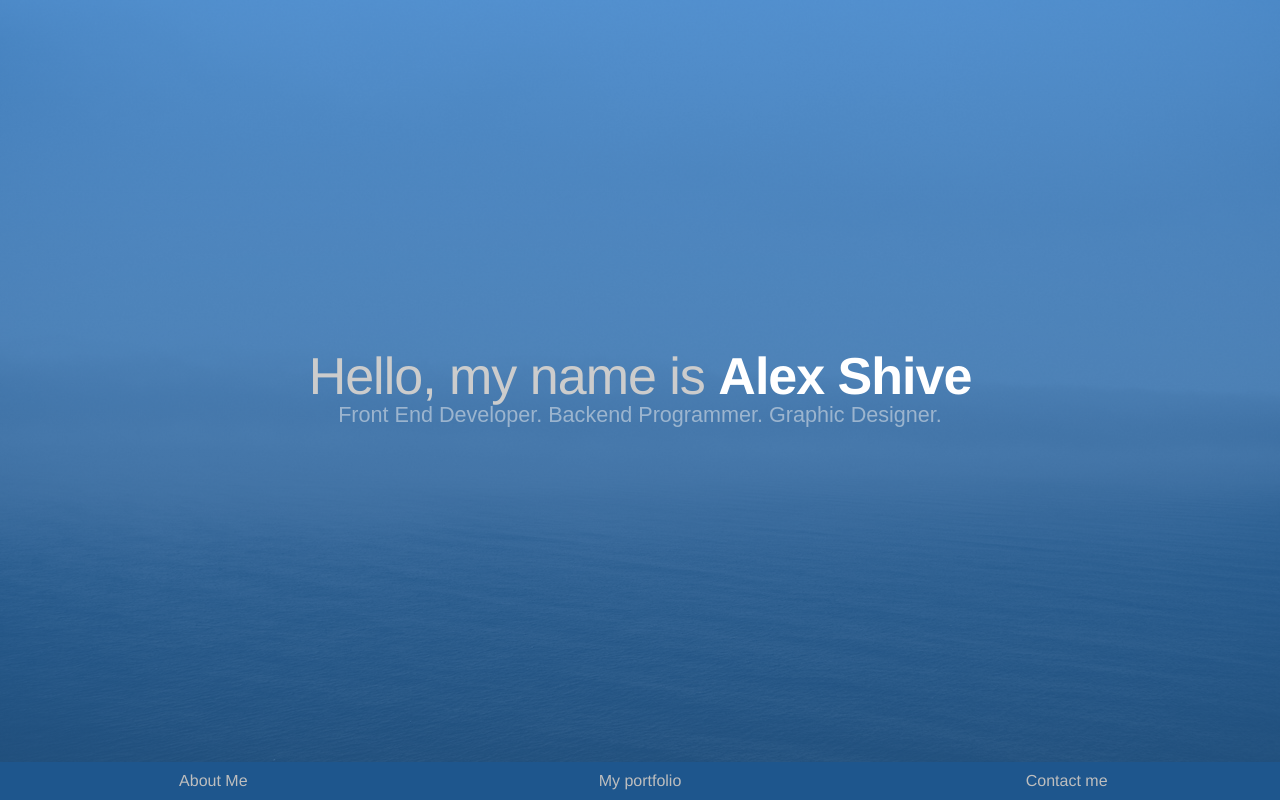
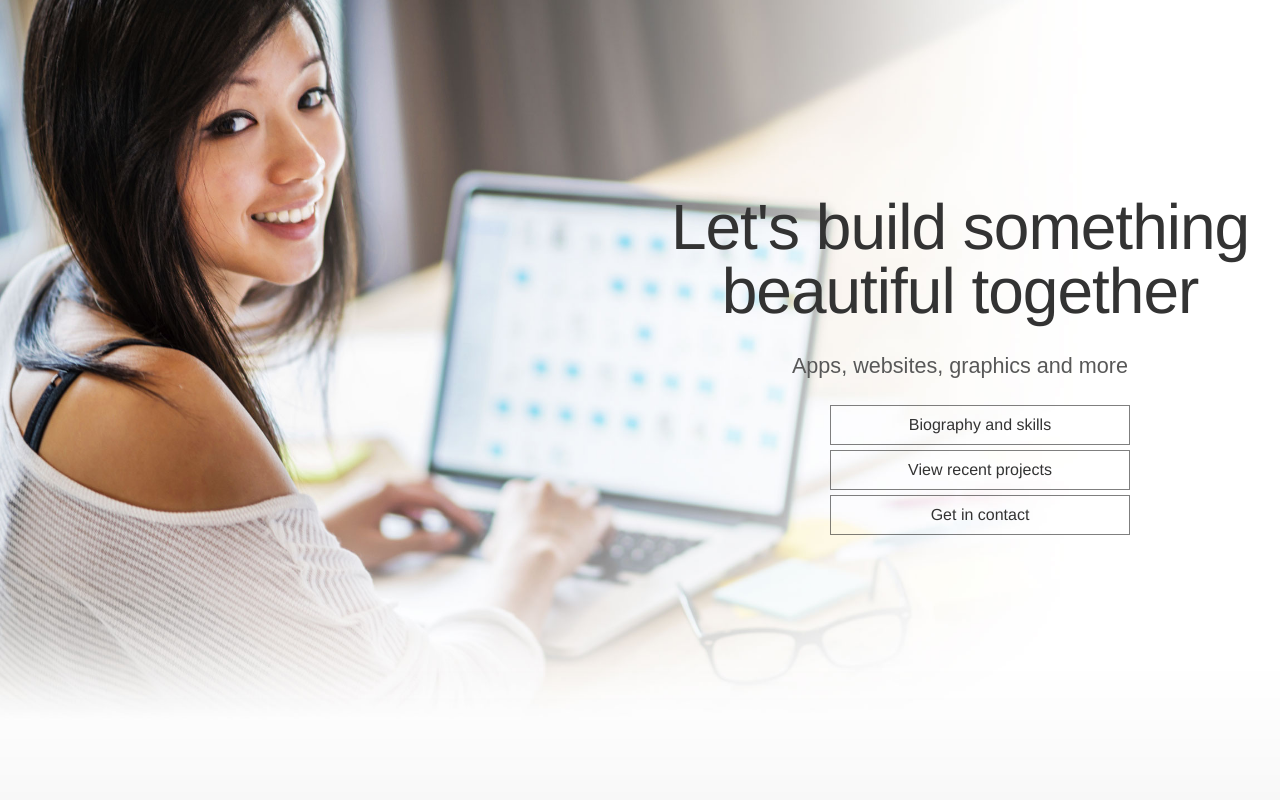
Before and after one commit to alexshive/alexshive.github.io, a website: page index.html in a window 1280 px wide. Shown: the top 800 px of the page. Drawn offline with Linux system fonts and the light colour scheme; files that its build step writes are made by us from their sources.

Commit message:
Updated style with laptop

```diff
--- a/index.html
+++ b/index.html
@@ -17,29 +17,35 @@
 
 	<header>
 		<hgroup>
-			<h1>Hello, my name is <strong>Alex Shive</strong></h1>
-			<h2>Front End Developer. Backend Programmer. Graphic Designer.</h2>
+			<h1>Let's build something beautiful together</h1>
+			<h2>Apps, websites, graphics and more</h2>
+			<ul>
+				<li><a href="#" rel="about">Biography and skills</a></li>
+				<li><a href="#" rel="portfolio">View recent projects</a></li>
+				<li><a href="#" rel="contact">Get in contact</a></li>
+			</ul>
 		</hgroup>
 		<div class="bg"></div>
+		<div class="blur"></div>
 	</header>
 
 	<nav>
 		<ul>
-			<li><a href="#" rel="about">About Me</a></li>
-			<li><a href="#" rel="portfolio">My portfolio</a></li>
-			<li><a href="#" rel="contact">Contact me</a></li>
+			<li><a href="#" rel="about">About</a></li>
+			<li><a href="#" rel="portfolio">Work</a></li>
+			<li><a href="#" rel="contact">Contact</a></li>
 		</ul>
 	</nav>
 
 	<div class="spacer"></div>
 
 	<main>
-
+		<div class="hero-gradient"></div>
 		<!-- About -->
 		<section id="about">
 			<div class="wrapper">
-				<h3>About Me</h3>
-				<p>I'm a bay area resident, a graduate from Cal State East Bay, and a forward thinker. I've currently accumilated over 12 years of experience as a front end developer, graphic designer, and engineer. I've enjoyed every moment of it and waking up to new possibilities. I enjoy a challenge and am always up to the task of problem solving as the web evolves. I strive to learn new web technology as it continuously evolves. </p>
+				<h3>About</h3>
+				<p>Hello, my name is Alex Shive. I'm a bay area resident, a graduate from Cal State East Bay, and a forward thinker. I've currently accumilated over 12 years of experience as a front end developer, graphic designer, and engineer. I've enjoyed every moment of it and waking up to new possibilities. I enjoy a challenge and am always up to the task of problem solving as the web evolves. I strive to learn new web technology as it continuously evolves. </p>
 				<h3>What can I do for you:</h3>
 				<div class="skill">
 					<h4>Front end development</h4>
@@ -216,11 +222,14 @@
 	</main>
 
 	<footer>
-		<p>&copy; 2001 - 2014</p>
+		<p>&copy; 2001 - 2015</p>
 	</footer>
 </div>
 
 <script src="/js/build/alexshive.min.js"></script>
-
+<!--
+<script src="/js/jquery-2.0.3.min.js"></script>
+<script src="/js/script.js"></script>
+ -->
 </body>
 </html>
--- a/js/script.js
+++ b/js/script.js
@@ -7,25 +7,26 @@ var F = function() {
 
 	this.init = function() {
 		// this.sections();
+		this.intro();
 		this.nav();
 		this.email();
-		this.slider();
+		// this.slider();
 	};
 
-	this.sections = function() {
-		$('main section').each(function() {
-			var $wrapper = $(this).find('.wrapper');
-			var $sectionHeight = $(window).height();
-			var $wrapperHeight = 0;
-			if($wrapper) {
-				$wrapperHeight = $wrapper.height();
-				if($wrapperHeight > $sectionHeight) {
-					$sectionHeight = $wrapperHeight;
-				}
-			}
-			$(this).css('min-height', $sectionHeight);
-		});
-	};
+	// this.sections = function() {
+	// 	$('main section').each(function() {
+	// 		var $wrapper = $(this).find('.wrapper');
+	// 		var $sectionHeight = $(window).height();
+	// 		var $wrapperHeight = 0;
+	// 		if($wrapper) {
+	// 			$wrapperHeight = $wrapper.height();
+	// 			if($wrapperHeight > $sectionHeight) {
+	// 				$sectionHeight = $wrapperHeight;
+	// 			}
+	// 		}
+	// 		$(this).css('min-height', $sectionHeight);
+	// 	});
+	// };
 
 	this.slider = function() {
 		var duration = 3; // seconds
@@ -45,12 +46,29 @@ var F = function() {
 		});
 	};
 
+	this.intro = function() {
+		$('header hgroup').fadeIn('slow', function() {
+			$('.bg').css('opacity', '1');
+		});
+	}
+
 	this.nav = function() {
+
 		var _this = this;
-		var $headerheight = $('header').height();
-		var $navheight    = $('nav').outerHeight();
-		var $scrollLast = 0;
-		var $scrollTop, $position;
+
+		var $scrollTop, $position = $('main').offset().top;
+
+		$(window).scroll(function () {
+			$scrollTop = $(this).scrollTop();
+			var opacity = ($scrollTop / $position);
+			if(opacity > 1) opacity = 1;
+			$('.blur').css('opacity', opacity * 1.5);
+			if(opacity >= 1) {
+				$('nav').fadeIn();
+			} else {
+				$('nav').fadeOut('fast');
+			}
+		});
 		// $(window).resize(function() {
 		// 	$headerheight = $('header').height();
 		// 	$navheight = $('nav').outerHeight();
@@ -85,7 +103,7 @@ var F = function() {
 		// 	}
 		// });
 		var $nav = $('nav a');
-		$('nav a, .jump').click(function(e) {
+		$('nav a, .jump, hgroup ul li a').click(function(e) {
 			var $this = $(this);
 			$nav.removeClass('active');
 			$this.addClass('active');
--- a/sass/_base.scss
+++ b/sass/_base.scss
@@ -113,28 +113,42 @@ blockquote {
 
 header {
 	hgroup {
-		position: relative;
-		@include row;
-		text-align: center;
+		ul li {
+			list-style: none;
+			display: block;
+			a {
+				position: relative;
+				z-index: 2;
+				display: block;
+				padding: 10px;
+				text-align: center;
+				border: 1px solid rgba(0,0,0,.5);
+				width: 50%;
+				margin: 0 auto 5px auto;
+				&:hover {
+					background: rgba(0,0,0,.8);
+					color: #fff;
+				}
+			}
+		}
 	}
 	h1, h2, h3 {
 		text-align: center;
 		margin: 0px;
 		padding: 20px 20px 10px;
-		color: $header-color;
 	}
 	h1 {
 		margin-top: 0;
 	}
-
 }
 
 nav {
 	position: fixed;
-	bottom: 0;
-	display: block;
+	top: 0;
 	clear: both;
 	width: 100%;
+	display: none;
+	box-shadow: 0 3px 25px rgba(0,0,0,.2);
 	ul {
 		@include no-padding;
 		li {
@@ -142,19 +156,18 @@ nav {
 			@include col(4);
 			@include no-padding;
 			a {
+				background: rgba(241,241,241,.95);
 				display: block;
-				background: rgba(#000, .9);
-				color: $nav-link-color;
+				color: #000;
 				text-align: center;
-				padding: 5px 0;
+				padding: 25px 0;
 				margin: 0;
+				@include rem(19);
 				&:hover {
-					color: $nav-link-hover;
 					background: $nav-hover-bg-color;
 				}
 				&.active {
 					background: $body-bg-color;
-					color: #000;
 					display: block;
 				}
 			}
--- a/sass/_desktop.scss
+++ b/sass/_desktop.scss
@@ -3,11 +3,8 @@
 		height: 100%;
 	}
 	body {
-		background: $blue-1-color;
-	}
-	.bg {
-		@include linear-gradient($blue-1-color, $blue-2-color);
-		@include opacity(.8);
+		background: #fff;
+		// background: $blue-1-color;
 	}
 	.hide,
 	.hidden {
@@ -18,56 +15,58 @@
 		@include opacity(0);
 		left: -100%;
 	}
+	.hero-gradient {
+		background: url(../img/gradient-f1f1f1.png) repeat-x top center;
+		width: 100%;
+		height: 300px;
+		position: absolute;
+		top: -300px;
+		left: 0;
+	}
 	header {
 		z-index: 0;
 		position: fixed;
 		height: 100%;
-		background: url(../img/cover.jpg) no-repeat;
-		background-size: cover;
+		background-size: contain;
+		.bg, .blur {
+			// background-color: #e9e8e3;
+			background-color: #fff;
+			height: 100%;
+			position: fixed;
+			z-index: 1;
+			width: 100%;
+			opacity: 0;
+			background-size: contain;
+			background-repeat: no-repeat;
+			background-position: top left;
+		}
+		.bg {
+			background-image: url(../img/laptop.jpg);
+			@include transition(all 2s);
+		}
+		.blur {
+			background-image: url(../img/laptop-blur.jpg);
+		}
 		hgroup {
+			display: none;
 			position: absolute;
-			top: 0;
 			bottom: 0;
 			right: 0;
-			left: 0;
+			top: 0;
+			height: 450px;
 			margin: auto;
-			height: 0;
-		}
-		h1, h2, h3 {
-			padding: 0;
-		}
-		h1 {
-			font-weight: 100;
-			margin-top: -50px;
-			@include rem(52);
-			color: #ccc;
-			strong {
-				color: #fff;
+			width: 50%;
+			h1 {
+				font-weight: 100;
+				@include rem(64);
+				color: #333;
 			}
-		}
-		h2, h3 {
-			@include opacity(.5);
 		}
 	}
 	nav {
-		background: rgba(0,0,0,.3);
-		// position: absolute;
 		margin-bottom: 0px;
 		z-index: 3;
 		text-align: center;
-		ul li {
-			a {
-				color: $nav-link-color;
-				background: $blue-2-color;
-				display: block;
-				padding: 10px 0;
-				// border-bottom: 1px solid rgba($body-bg-color, .2);
-				&.active,
-				&:hover {
-					border-color: rgba($link-color, .6);
-				}
-			}
-		}
 	}
 
 	main {
@@ -78,6 +77,7 @@
 		padding-top: 25px;
 		padding-bottom: 60px;
 		max-width: none;
+		top: 150px;
 		div.skill {
 			@include col(4);
 		}
@@ -128,7 +128,6 @@
 					float: left;
 					height: 550px;
 					width: 100%;
-					// overflow: hidden;
 					li {
 						position: relative;
 						img {
@@ -137,7 +136,6 @@
 							float: left;
 							left: 0;
 							top: 0;
-							// @include opacity(0);
 							@include transition(all 1s ease);
 						}
 						&.active {
--- a/sass/_vars.scss
+++ b/sass/_vars.scss
@@ -9,11 +9,11 @@ $blue-1-color: #3081d1;
 $blue-2-color: #1e568d;
 
 $font-color: darken($body-bg-color, 60%);
-$nav-hover-bg-color: lighten($blue-2-color, 80%);
+$nav-hover-bg-color: lighten($body-bg-color, 80%);
 $nav-link-color: darken($body-bg-color, 20%);
 $nav-link-hover: lighten($blue-2-color, 20%);
 
-$link-color: #349ADF;
+$link-color: #333;
 $link-hover: $link-color;
 
 $header-gradient-top: #414141;
--- a/sass/style.scss
+++ b/sass/style.scss
@@ -11,5 +11,5 @@
 @import "base";
 @import "desktop";
 @import "mobile";
-@import "slider";
+// @import "slider";
 @import "print";
```
Also changed, not shown: css/style.css, img/cover.jpg (deleted), img/gradient-f1f1f1.png (added), img/laptop-blur.jpg (added), img/laptop.jpg (added), js/build/alexshive.min.js.
